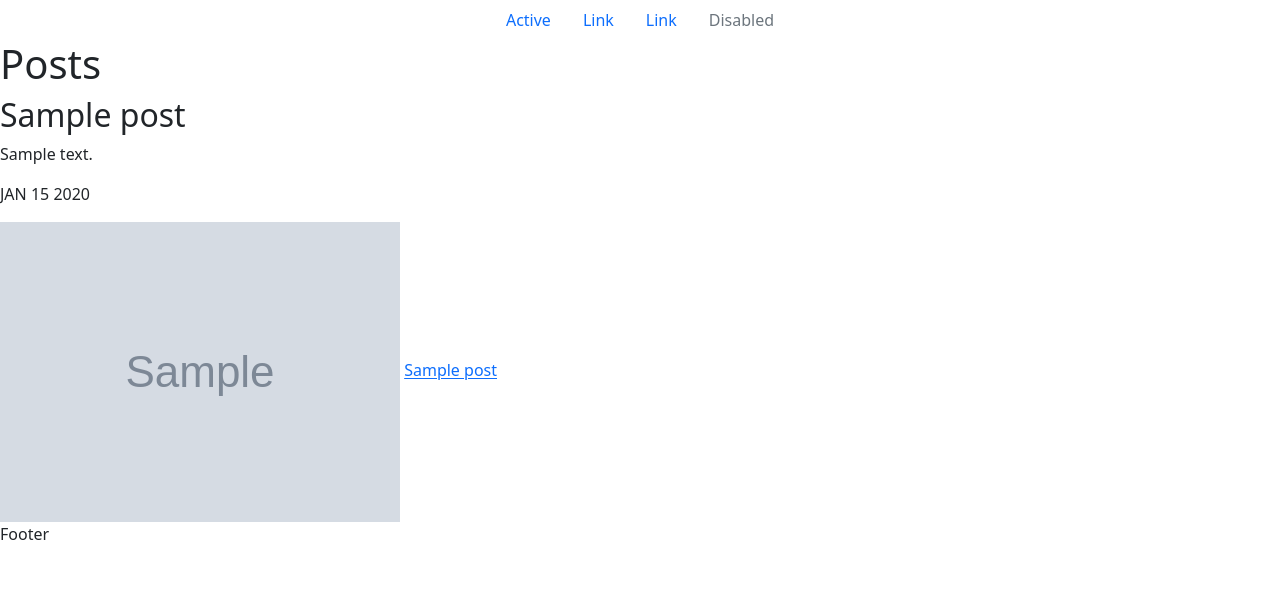
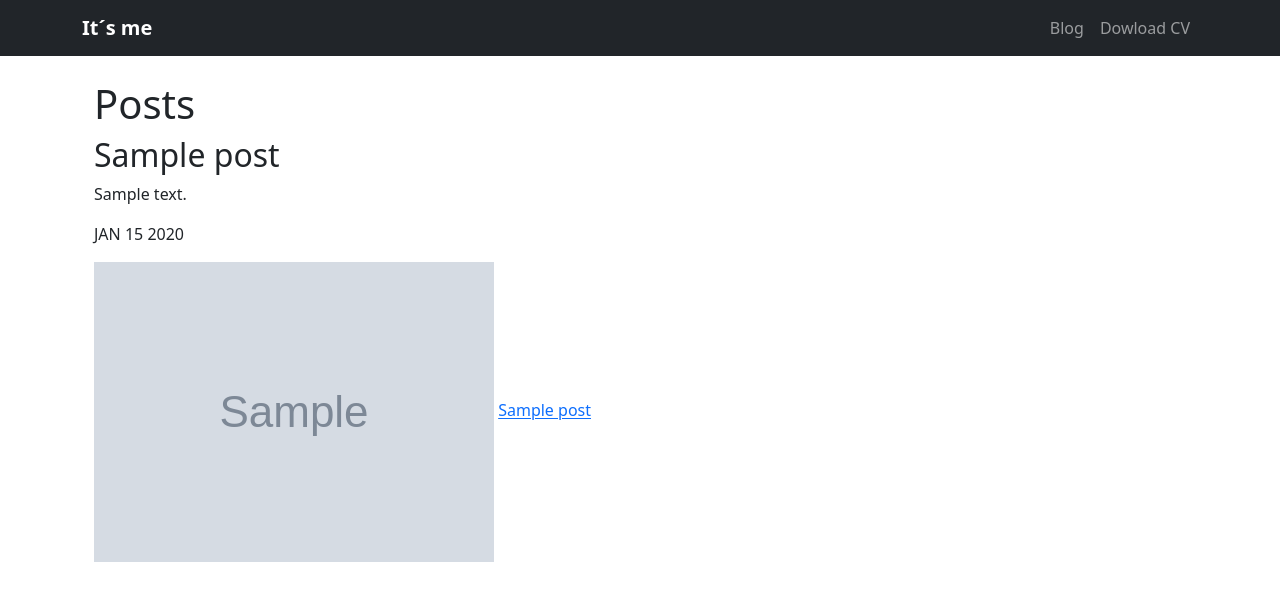
Before and after one commit to Evanderss/Portafolio, a Django app: template blog/templates/post.html in a window 1280 px wide. Shown: the top 601 px of the page. Run offline with Django 3.2, Linux system fonts and the light colour scheme; the template is opened without the code that fills it: most values are stand-ins (such as "Sample title", 1, 10 or a date in 2020); grey boxes marked "Sample" are stand-in pictures.

Commit message:
Creando la barra de navegación y vinculando pages

```diff
--- a/portfolio/templates/layout.html
+++ b/portfolio/templates/layout.html
@@ -8,22 +8,11 @@
     <link href="https://cdn.jsdelivr.net/npm/bootstrap@5.2.0/dist/css/bootstrap.min.css" rel="stylesheet" integrity="sha384-gH2yIJqKdNHPEq0n4Mqa/HGKIhSkIHeL5AyhkYV8i59U5AR6csBvApHHNl/vI1Bx" crossorigin="anonymous">
 </head>
 <body>
-    <ul class="nav justify-content-center">
-        <li class="nav-item">
-          <a class="nav-link active" aria-current="page" href="#">Active</a>
-        </li>
-        <li class="nav-item">
-          <a class="nav-link" href="#">Link</a>
-        </li>
-        <li class="nav-item">
-          <a class="nav-link" href="#">Link</a>
-        </li>
-        <li class="nav-item">
-          <a class="nav-link disabled">Disabled</a>
-        </li>
-      </ul>
-    {% block content %}
-    {% endblock content %}
-    <footer>Footer</footer>
+    {% include 'partials/navbar.html' %}
+
+    <div class="container p-4">
+        {% block content %}
+        {% endblock content %}
+    </div>
 </body>
 </html>
--- /dev/null
+++ b/portfolio/templates/partials/navbar.html
@@ -0,0 +1,18 @@
+<nav class="navbar navbar-expand-lg navbar-dark bg-dark">
+    <div class="container">
+      <a class="navbar-brand fw-bold" href="/">It´s me</a>
+      <button class="navbar-toggler" type="button" data-bs-toggle="collapse" data-bs-target="#navbarNav" aria-controls="navbarNav" aria-expanded="false" aria-label="Toggle navigation">
+        <span class="navbar-toggler-icon"></span>
+      </button>
+      <div class="collapse navbar-collapse" id="navbarNav">
+        <ul class="navbar-nav ms-auto">
+          <li class="nav-item">
+            <a class="nav-link" aria-current="page" href="/blog">Blog</a>
+          </li>
+          <li class="nav-item">
+            <a class="nav-link" href="#">Dowload CV</a>
+          </li>
+        </ul>
+      </div>
+    </div>
+  </nav>
```
